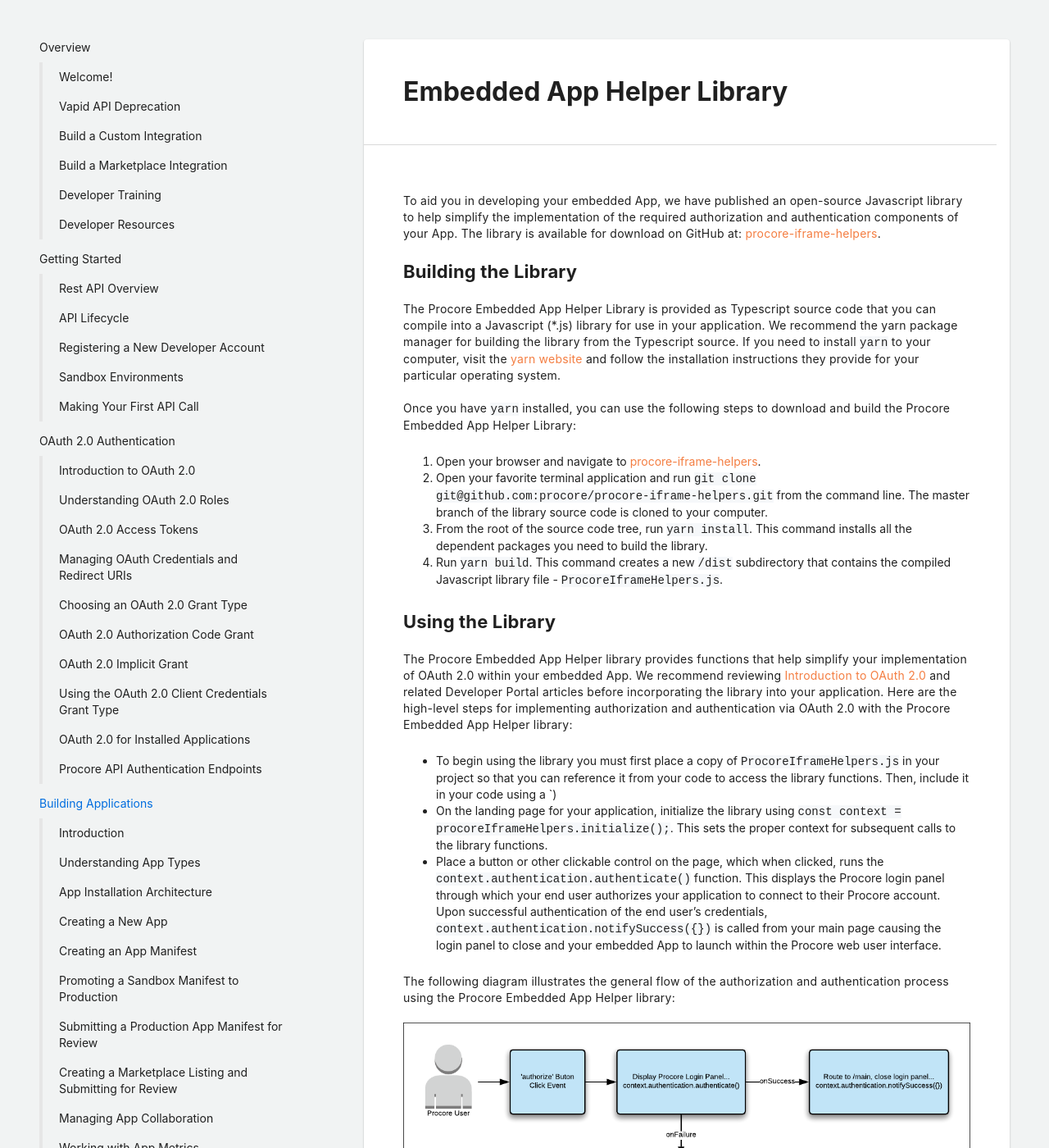
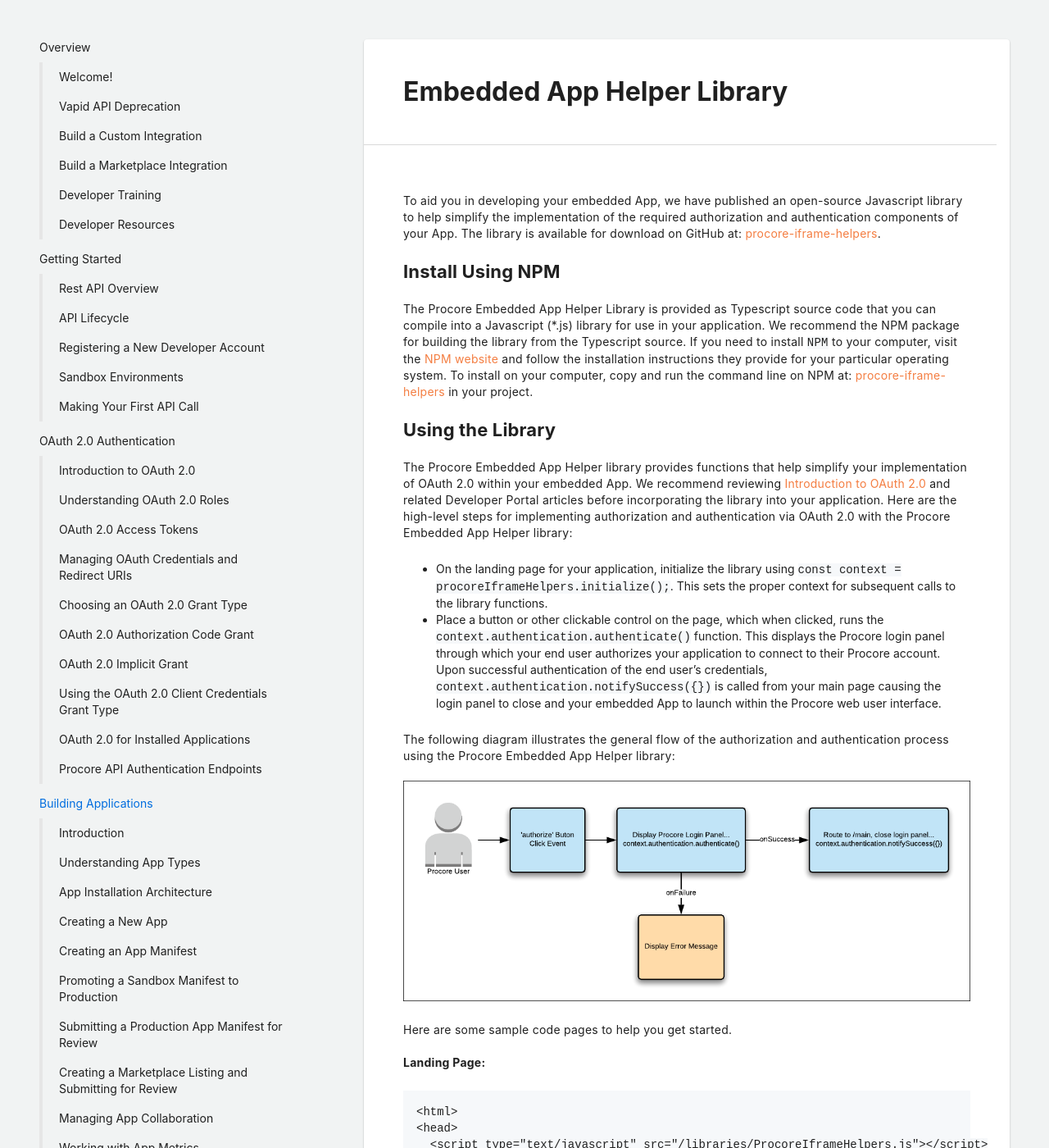
Before and after one commit to procore/documentation, a Jekyll site: the page built from building_applications/building_apps_helper_library.md, in a window 1280 px wide and 1400 px high. Shown: the whole window at 82% size. Built offline with Jekyll 4.4.1, drawn with Linux system fonts in a browser that asks for light colours.

Commit message:
npm helper library

```diff
--- a/building_applications/building_apps_helper_library.md
+++ b/building_applications/building_apps_helper_library.md
@@ -9,24 +9,17 @@ section_title: Building Applications
 To aid you in developing your embedded App, we have published an open-source Javascript library to help simplify the implementation of the required authorization and authentication components of your App.
 The library is available for download on GitHub at: [procore-iframe-helpers](https://github.com/procore/procore-iframe-helpers).
 
-## Building the Library
+## Install Using NPM
 
 The Procore Embedded App Helper Library is provided as Typescript source code that you can compile into a Javascript (*.js) library for use in your application.
-We recommend the yarn package manager for building the library from the Typescript source.
-If you need to install `yarn` to your computer, visit the [yarn website](https://yarnpkg.com/en/docs/install) and follow the installation instructions they provide for your particular operating system.
+We recommend the NPM package for building the library from the Typescript source.
+If you need to install `NPM` to your computer, visit the [NPM website](https://docs.npmjs.com/downloading-and-installing-node-js-and-npm) and follow the installation instructions they provide for your particular operating system. To install on your computer, copy and run the command line on NPM at: [procore-iframe-helpers](npm i @procore/procore-iframe-helpers) in your project.
 
-Once you have `yarn` installed, you can use the following steps to download and build the Procore Embedded App Helper Library:
-
-1. Open your browser and navigate to [procore-iframe-helpers](https://github.com/procore/procore-iframe-helpers).
-1. Open your favorite terminal application and run `git clone git@github.com:procore/procore-iframe-helpers.git` from the command line. The master branch of the library source code is cloned to your computer.
-1. From the root of the source code tree, run `yarn install`. This command installs all the dependent packages you need to build the library.
-1. Run `yarn build`. This command creates a new `/dist` subdirectory that contains the compiled Javascript library file - `ProcoreIframeHelpers.js`.
 
 ## Using the Library
 
 The Procore Embedded App Helper library provides functions that help simplify your implementation of OAuth 2.0 within your embedded App. We recommend reviewing [Introduction to OAuth 2.0]({{ site.url }}{{ site.baseurl }}{% link oauth/oauth_introduction.md %}) and related Developer Portal articles before incorporating the library into your application. Here are the high-level steps for implementing authorization and authentication via OAuth 2.0 with the Procore Embedded App Helper library:
 
-- To begin using the library you must first place a copy of `ProcoreIframeHelpers.js` in your project so that you can reference it from your code to access the library functions. Then, include it in your code using a <script> tag (e.g., `<script type="text/javascript" src="/libraries/ProcoreIframeHelpers.js"></script>`)
 - On the landing page for your application, initialize the library using `const context = procoreIframeHelpers.initialize();`. This sets the proper context for subsequent calls to the library functions.
 - Place a button or other clickable control on the page, which when clicked, runs the `context.authentication.authenticate()` function. This displays the Procore login panel through which your end user authorizes your application to connect to their Procore account. Upon successful authentication of the end user's credentials, `context.authentication.notifySuccess({})` is called from your main page causing the login panel to close and your embedded App to launch within the Procore web user interface.
 
```
